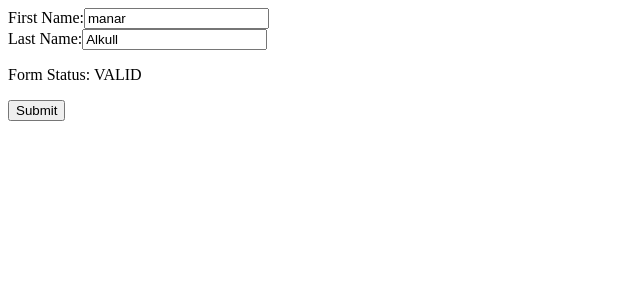
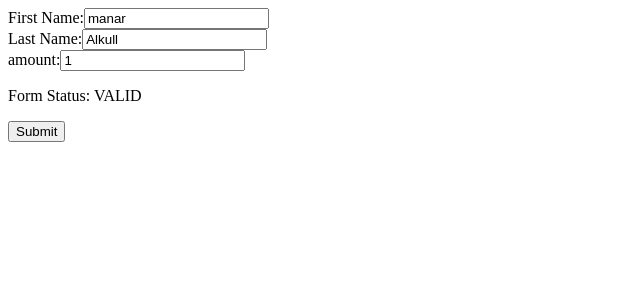
Before and after one commit to micros-splits/NG-Reactive-Form, an Angular app in the folder Msplit-reactive-form/: page / in a window 1280 px wide. Shown: the top 300 px of the page, without its empty margins (0-640 px from the left). Built offline with nearby package versions, Linux system fonts and the light colour scheme.

Commit message:
resolved #2

```diff
--- a/Msplit-reactive-form/src/app/app.component.ts
+++ b/Msplit-reactive-form/src/app/app.component.ts
@@ -32,6 +32,7 @@ export class AppComponent {
     fields:[
       {label:"First Name",name:"firstName",value:"manar",fieldComponent:FIELD_COMPONENTS.string},
       {label:"Last Name",name:"lastName",value:"Alkull",fieldComponent:FIELD_COMPONENTS.string},
+      {label:"amount",name:"amount",value:"1",fieldComponent:FIELD_COMPONENTS.number},
     ]
   };
 
--- a/Msplit-reactive-form/src/app/app.module.ts
+++ b/Msplit-reactive-form/src/app/app.module.ts
@@ -6,12 +6,14 @@ import { AppComponent } from './app.component';
 import { ReactiveFormsModule } from '@angular/forms';
 import { StringFieldComponent } from './msplits-formx/string-field/string-field.component';
 import { FormxComponent } from './msplits-formx/formx/formx.component';
+import { NumberFieldComponent } from './msplits-formx/number-field/number-field.component';
 
 @NgModule({
   declarations: [
     AppComponent,
     StringFieldComponent,
-    FormxComponent
+    FormxComponent,
+    NumberFieldComponent
   ],
   imports: [
     BrowserModule,
--- a/Msplit-reactive-form/src/app/msplits-formx/classes/FormModel.ts
+++ b/Msplit-reactive-form/src/app/msplits-formx/classes/FormModel.ts
@@ -13,5 +13,6 @@ export class FieldModel<ValueType=any>{
 
 
 export var FIELD_COMPONENTS={
-    string:"string"
+    string:"string",
+    number:"number",
 }
--- a/Msplit-reactive-form/src/app/msplits-formx/formx/formx.component.ts
+++ b/Msplit-reactive-form/src/app/msplits-formx/formx/formx.component.ts
@@ -3,6 +3,7 @@ import { FormControl, FormGroup } from '@angular/forms';
 import { FIELD_COMPONENTS, FormModel } from '../classes/FormModel';
 import { FieldComponent } from '../classes/FieldComponent';
 import { StringFieldComponent } from '../string-field/string-field.component';
+import { NumberFieldComponent } from '../number-field/number-field.component';
 
 @Component({
   selector: 'msplits-reactive-formx',
@@ -34,7 +35,10 @@ export class FormxComponent {
     return formGroup;
   }
 
-  fieldsConponents:{[ket:string]:Type<FieldComponent>}={[FIELD_COMPONENTS.string]:StringFieldComponent};
+  fieldsConponents:{[ket:string]:Type<FieldComponent>}={
+    [FIELD_COMPONENTS.string]:StringFieldComponent,
+    [FIELD_COMPONENTS.number]:NumberFieldComponent,
+  };
 
   getFieldComponent(type:string):  Type<FieldComponent> {
     return this.fieldsConponents[type];
--- /dev/null
+++ b/Msplit-reactive-form/src/app/msplits-formx/number-field/number-field.component.html
@@ -0,0 +1,5 @@
+
+<div [formGroup]=form>
+    <label [for]=fieldModel.name>{{fieldModel.label}}:</label>
+    <input [id]=fieldModel.name type="number" [formControlName]=fieldModel.name>
+</div>
```
Also changed, not shown: Msplit-reactive-form/src/app/msplits-formx/number-field/number-field.component.ts (added, +14 -0 lines), Msplit-reactive-form/src/app/msplits-formx/number-field/number-field.component.css (added), 1 other file (tests, documents, lock files or other folders).
